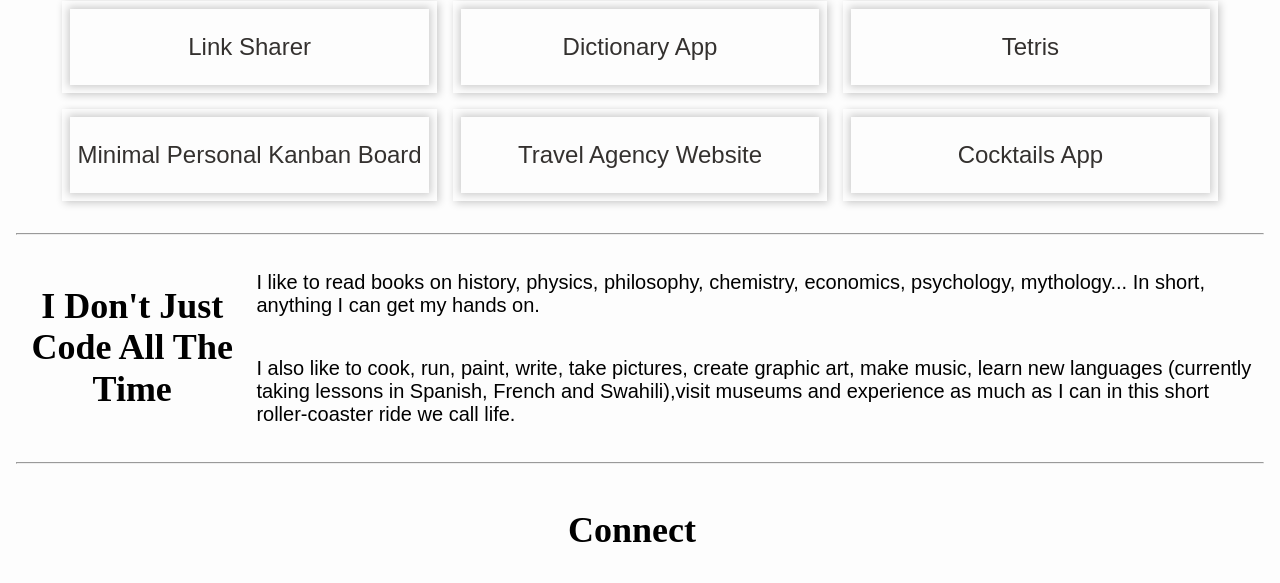
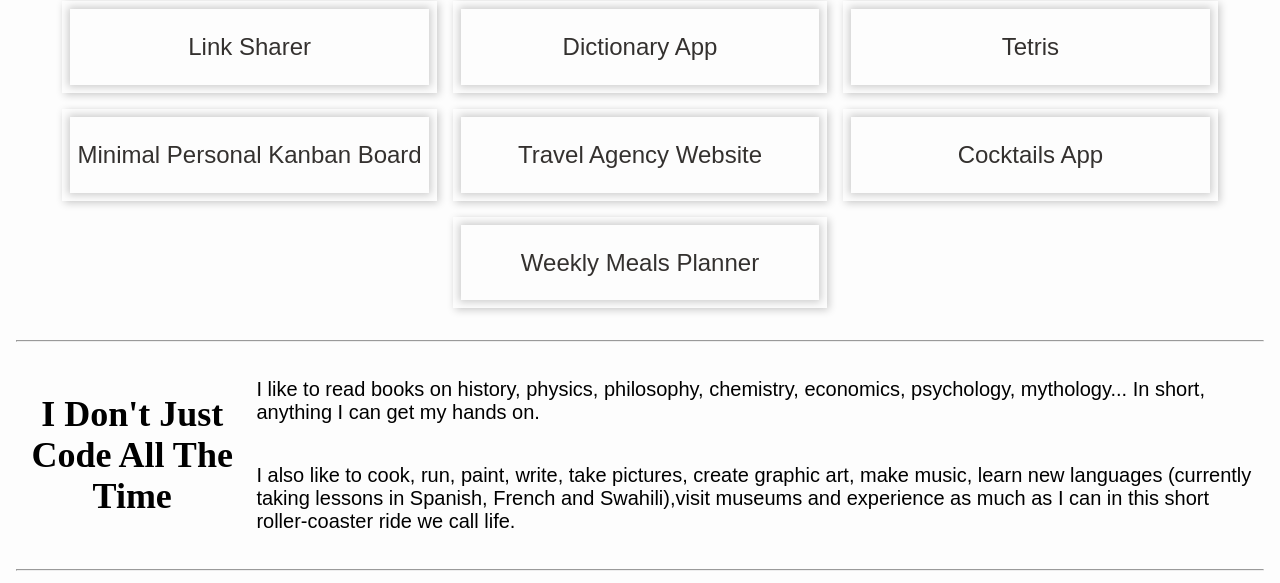
Before and after one commit to ShlokD/about-me, a website: page index.html in a window 1280 px wide. Shown: the part 1708-2291 px from the top of the page. Drawn offline with nearby package versions, Linux system fonts and the light colour scheme; a web font is replaced by a local one.

Commit message:
Add meal planner

```diff
--- a/index.html
+++ b/index.html
@@ -264,6 +264,12 @@
             <p>Cocktails App</p>
           </a>
         </li>
+        <li class="pa2 ma2 shadow-4 h-50 w-100 w-30-ns">
+          <a class="flex items-center justify-center black no-underline shadow-2 f3 tc"
+            href="https://meals-planner.surge.sh/" rel="noopener noreferrer" target="_blank">
+            <p>Weekly Meals Planner</p>
+          </a>
+        </li>
       </ul>
     </section>
     <hr />
```
